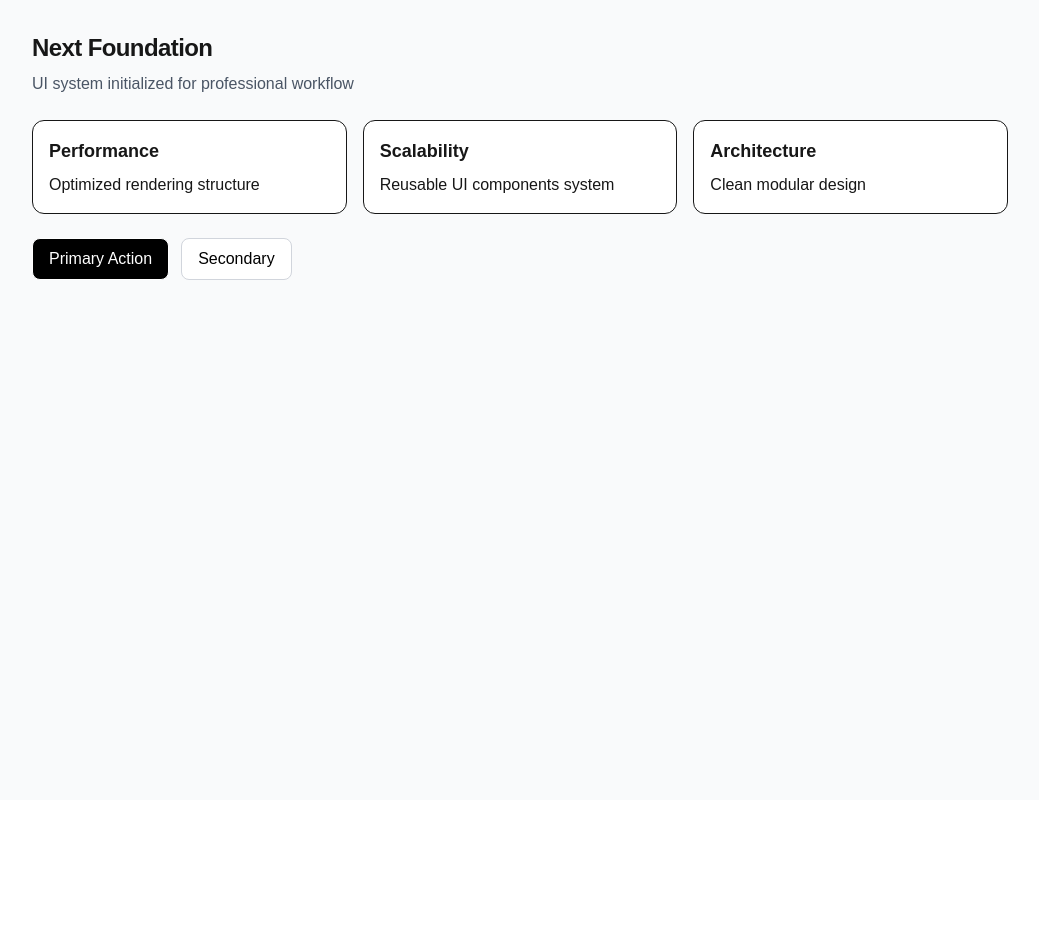
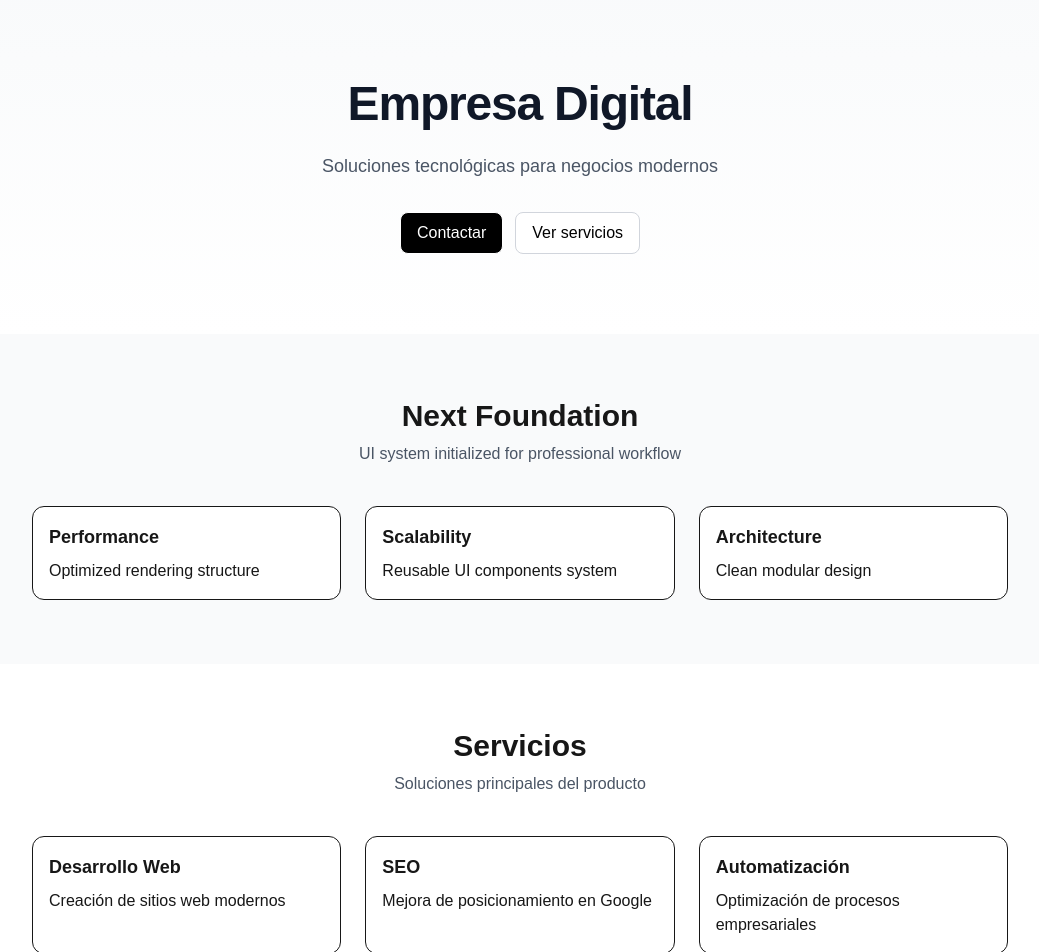
Before and after one commit to laclipi/next-foundation, a Next.js app: page / in a window 1280 px wide. Shown: the top 952 px of the page, without its empty margins (120-1159 px from the left). Before the commit the page ends 800 px from the top, so only its background shows below. Built offline with nearby package versions, Linux system fonts and the light colour scheme.

Commit message:
refactor: organize homepage into reusable sections

```diff
--- a/app/page.tsx
+++ b/app/page.tsx
@@ -1,36 +1,17 @@
-import { Container } from "@/components/ui/Container"
-import { Section } from "@/components/ui/Section"
-import { Card } from "@/components/ui/Card"
-import { Button } from "@/components/ui/Button"
+import { HeroSection } from "@/components/sections/HeroSection"
+import { FeaturesSection } from "@/components/sections/FeaturesSection"
+import { ServicesSection } from "@/components/sections/ServicesSection"
 
 export default function Home() {
   return (
     <main className="min-h-screen bg-gray-50">
-      <Container>
-        <Section
-          title="Next Foundation"
-          description="UI system initialized for professional workflow"
-        >
-          <div className="grid grid-cols-1 md:grid-cols-3 gap-4">
-            <Card title="Performance">
-              Optimized rendering structure
-            </Card>
 
-            <Card title="Scalability">
-              Reusable UI components system
-            </Card>
+      <HeroSection />
 
-            <Card title="Architecture">
-              Clean modular design
-            </Card>
-          </div>
+      <FeaturesSection />
 
-          <div className="flex gap-3">
-            <Button>Primary Action</Button>
-            <Button variant="secondary">Secondary</Button>
-          </div>
-        </Section>
-      </Container>
+      <ServicesSection />
+
     </main>
   )
 }
--- /dev/null
+++ b/components/sections/FeaturesSection.tsx
@@ -0,0 +1,54 @@
+import { Card } from "@/components/ui/Card"
+import { Container } from "@/components/ui/Container"
+
+// FeaturesSection
+// ----------------
+// Esta sección representa el bloque intermedio de "features"
+// que antes estaba dentro de page.tsx.
+//
+// En migraciones reales:
+// - suele ser código mezclado en la página principal
+// - aquí lo aislamos como componente reutilizable
+//
+// Beneficios:
+// - page.tsx más limpio
+// - reutilización en otras páginas
+// - escalabilidad del sistema
+
+export function FeaturesSection() {
+  return (
+    <section className="py-16 bg-gray-50">
+      <Container>
+
+        {/* HEADER DE SECCIÓN */}
+        <div className="text-center mb-10 space-y-2">
+          <h2 className="text-3xl font-semibold">
+            Next Foundation
+          </h2>
+
+          <p className="text-gray-600">
+            UI system initialized for professional workflow
+          </p>
+        </div>
+
+        {/* GRID DE FEATURES */}
+        <div className="grid grid-cols-1 md:grid-cols-3 gap-6">
+
+          <Card title="Performance">
+            Optimized rendering structure
+          </Card>
+
+          <Card title="Scalability">
+            Reusable UI components system
+          </Card>
+
+          <Card title="Architecture">
+            Clean modular design
+          </Card>
+
+        </div>
+
+      </Container>
+    </section>
+  )
+}
--- /dev/null
+++ b/components/sections/HeroSection.tsx
@@ -0,0 +1,27 @@
+import { Button } from "@/components/ui/Button"
+import { Container } from "@/components/ui/Container"
+
+export function HeroSection() {
+  return (
+    <section className="bg-gradient-to-b from-gray-50 to-white py-20">
+      <Container>
+        <div className="text-center max-w-2xl mx-auto space-y-6">
+
+          <h1 className="text-5xl font-bold tracking-tight text-gray-900">
+            Empresa Digital
+          </h1>
+
+          <p className="text-lg text-gray-600">
+            Soluciones tecnológicas para negocios modernos
+          </p>
+
+          <div className="flex justify-center gap-3 pt-2">
+            <Button>Contactar</Button>
+            <Button variant="secondary">Ver servicios</Button>
+          </div>
+
+        </div>
+      </Container>
+    </section>
+  )
+}
--- /dev/null
+++ b/components/sections/ServicesSection.tsx
@@ -0,0 +1,38 @@
+import { Card } from "@/components/ui/Card"
+import { Container } from "@/components/ui/Container"
+
+export function ServicesSection() {
+  return (
+    <section className="py-16 bg-white">
+      <Container>
+
+        <div className="text-center mb-10 space-y-2">
+          <h2 className="text-3xl font-semibold">
+            Servicios
+          </h2>
+
+          <p className="text-gray-600">
+            Soluciones principales del producto
+          </p>
+        </div>
+
+        <div className="grid grid-cols-1 md:grid-cols-3 gap-6">
+
+          <Card title="Desarrollo Web">
+            Creación de sitios web modernos
+          </Card>
+
+          <Card title="SEO">
+            Mejora de posicionamiento en Google
+          </Card>
+
+          <Card title="Automatización">
+            Optimización de procesos empresariales
+          </Card>
+
+        </div>
+
+      </Container>
+    </section>
+  )
+}
--- /dev/null
+++ b/public/legacy.html
@@ -0,0 +1,37 @@
+<!DOCTYPE html>
+<html>
+  <head>
+    <title>Empresa Digital</title>
+  </head>
+  <body>
+
+    <div style="text-align:center; padding:40px;">
+      <h1>Empresa Digital</h1>
+      <p>Soluciones tecnológicas para negocios modernos</p>
+
+      <button style="padding:10px 20px;">Contactar</button>
+      <button style="padding:10px 20px; margin-left:10px;">Ver servicios</button>
+    </div>
+
+    <div style="padding:40px;">
+      <h2>Servicios</h2>
+
+      <div style="border:1px solid #ccc; padding:20px; margin-bottom:10px;">
+        <h3>Desarrollo Web</h3>
+        <p>Creación de sitios web modernos</p>
+      </div>
+
+      <div style="border:1px solid #ccc; padding:20px; margin-bottom:10px;">
+        <h3>SEO</h3>
+        <p>Mejora de posicionamiento en Google</p>
+      </div>
+
+      <div style="border:1px solid #ccc; padding:20px;">
+        <h3>Automatización</h3>
+        <p>Optimización de procesos empresariales</p>
+      </div>
+
+    </div>
+
+  </body>
+</html>
```
